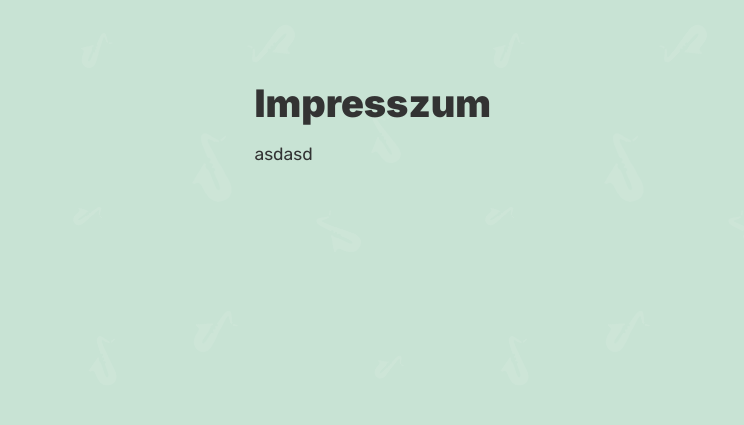
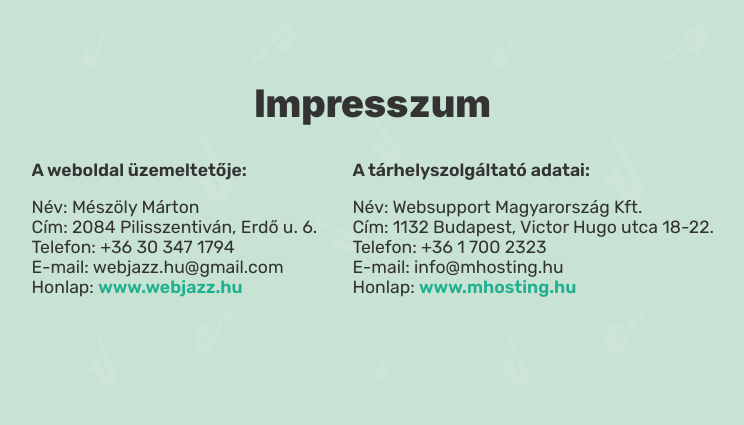
Before and after one commit to marcmesz/marcmesz.github.io, a PHP site: page / in a window 1280 px wide. Shown: the part 2600-3025 px from the top of the page, without its empty margins (262-1006 px from the left). Run offline with PHP 8.4, Linux system fonts and the light colour scheme; some libraries are stand-ins or nearby versions; some web fonts are replaced.

Commit message:
finishing project

```diff
--- a/css/index.css
+++ b/css/index.css
@@ -841,6 +841,19 @@ section:nth-last-of-type(1){
     text-align: justify;
 }
 
+#impresszum .leiras{
+    display: flex;
+    gap: 2em;
+    width: 100%;
+}
+
+#aszf p{
+    padding-left: 1.5em;
+}
+#aszf .padding-left{
+    padding-left: 4em;
+}
+
 .btn-close{
     border: none;
     cursor: pointer;
--- a/index.html
+++ b/index.html
@@ -554,9 +554,220 @@
         <div class="content">
             <h3 class="section-subtitle">Általános Szerződési Feltételek</h3>
             <div class="leiras">
+                <h4>1. ÁSZF érvényessége</h4>
                 <p>
-                    asdasd
+                    a. Jelen dokumentumban foglaltak érvényesek honlapkészítés (webalkalmazás
+                    készítés), webfejlesztés, tartalom feltöltés, honlap karbantartás, grafikai
+                    szolgáltatások, online marketing tanácsadás szolgáltatásokra, jelen weboldal
+                    üzemeltetője, illetve a szolgáltatás számlájának kiállítója (továbbiakban
+                    Vállalkozó) valamint a szolgáltatás igénybevevője (továbbiakban Megrendelő)
+                    között.
                 </p>
+                <p>
+                    b. Megrendelő a szolgáltatás megrendelésével, továbbá az előlegszámla
+                    kifizetésével elismeri, hogy ezen feltételeket megismerte, megértette és
+                    elfogadta, vagyis magára nézve kötelező érvényűnek ismeri el.
+                </p>
+
+                <h4>2. Vállalkozó által nyújtott szolgáltatások</h4>
+
+                <p>a. Tanácsadás: a weboldal elkészítését megelőzően szakmai tanácsadás</p>
+                <p>
+                    b. Weboldal (webalkalmazás) készítés / karbantartás / feltöltés: a weboldal
+                    elkészítése / módosítása a Megrendelő által biztosított tartalom alapján.
+                </p>
+                <p>
+                    c. Grafikai szolgáltatások: megrendelő igénye alapján a weboldalhoz tartozó
+                    grafikai elemek elkészítése
+                </p>
+                <p>
+                    d. Vállalkozó –igény esetén- javaslatot tesz egyéb szolgáltatásokra (domain
+                    regisztráció, webtárhely szolgáltatás, e-mail szolgáltatás, keresőregisztráció,
+                    linképítés, keresőoptimalizálás, marketing tanácsadás, online marketing), de ezt
+                    jelen ÁSZF nem szabályozza, mivel ezen tevékenység NEM tartozik vállalkozó
+                    szolgáltatási körébe.
+                </p>
+                <p>
+                    e. Vállalkozó –igény esetén- javaslatot tesz a d.) pontban leírt szolgáltatások
+                    kivitelezőjére. Megrendelő tudomásul veszi, hogy ezen kivitelezőkkel saját
+                    döntése alapján létesít üzleti kapcsolatot, így ezen szolgáltatásokért Vállalkozó
+                    nem, kizárólag a Kivitelező 3. fél tartozik felelősséggel.
+                </p>
+
+                <h4>3. Szolgáltatások megrendelése</h4>
+                <p>a. Vállalkozó és Megrendelő az elvégzendő munka előtt közösen megállapodnak az
+                elvégzendő munka feltételeiről, az igényelt szolgáltatásokról, a határidőkről, a
+                vállalkozói díjakról és a fizetési feltételekről.</p>
+                <p>b. Megrendelő a 2. pontban foglalt szolgáltatásokat szóban (telefonon,
+                személyesen, VOIP alkalmazáson keresztül) és írásban (email, postai levél
+                segítségével) rendelheti meg.</p>
+                <p>c. A megrendelés akkor válik érvényessé, amikor Megrendelő elfogadja Vállalkozó
+                szóbeli, vagy írásbeli árajánlatát és specifikációját a szolgáltatásra vonatkozóan,
+                és az előleget számla ellenében átutalja Vállalkozó számlájára. Az előleg
+                megfizetése nélkül Vállalkozó nem köteles a szolgáltatás nyújtására.</p>
+
+                <h4>4. Szolgáltatások kivitelezése</h4>
+                <p>a. Vállalkozó javaslatot tesz a weboldal / webalkalmazás kiszolgáló oldali
+                programkódjának tökéletes működéséhez szükséges technikai követelményekre
+                (pl. tárhelyszolgáltató). Amennyiben Megrendelő ezektől eltérő eszközökkel oldja
+                meg az üzemelést, úgy vállalkozó nem vállal garanciát a webalkalmazás
+                tökéletes üzemelésére. Ebben az esetben Megrendelő feladata a ezen
+                szolgáltatókkal a kommunikáció.</p>
+                <p>b. A szolgáltatás kivitelezésének első lépéseként Megrendelő részletesen
+                tájékoztatja Vállalkozót a munka részleteiről (különösen: weboldal kinézete,
+                menüpontok, tartalmak, stb), továbbá ezt Vállalkozó rendelkezésére bocsátja.</p>
+                <p>c. Megrendelő tudomásul veszi, hogy Vállalkozó csak abban az esetben tudja
+                vállalni a megállapodásban foglalt határidők betartását, amennyiben a
+                weboldalra szánt tartalom időben megérkezik. A megállapodásban foglalt
+                határidő az anyagok Vállalkozó részére történt átküldéstől számítandó.</p>
+                <p>d. Vállalkozó munkája során rendszeresen egyeztet a Megrendelővel és
+                tájékoztatja a munkafolyamat állásáról.</p>
+                <p>e. Megrendelő vállalja, hogy vállalkozó szóbeli, vagy írásbeli kérdéseire
+                (egyeztetésre) 24 órán belül választ ad - a határidők betartása érdekében.
+                Amennyiben ez nem történik meg 24 órán belül, az átadási határidő az eltelt
+                napok számával kitolódik.</p>
+                <p>f. Megrendelő elfogadja, hogy a programozási munkaszakaszban a weboldal /
+                webalkalmazás elkészültéig a Vállalkozót külön díjazás megfizetése nélkül NEM
+                kötelezheti a megállapodott funkciók, működési jellemzők megváltoztatására,
+                módosítására, vagy a munka közben átadott új tartalom felhasználására.</p>
+                <p>g. Megrendelő elfogadja, hogy amennyiben a programozási munkaszakasz ideje
+                alatt a megállapodottaktól eltérő adatokat, funkciókat, tartalmat kíván a
+                webalkalmazásban elhelyezni, ez hatással lehet a projekt díjazására és átadási
+                határidejére.</p>
+                <p>h. Megrendelő és Vállalkozó megállapodnak abban, hogy -más megállapodás
+                hiányában- Vállalkozó késedelmes teljesítése esetén kötbér fizetésére nem
+                kötelezhető.</p>
+                <p>i. Vállalkozó a munka elvégzéséhez igénybe vehet alvállalkozót.</p>
+                <p>j. A webalkalmazás elkészülte után átadás-átvétel történik, melynek keretében
+                Vállalkozó bemutatja a weboldal / webalkalmazás használatát Megrendelő
+                számára. Ez történhet írásban - dokumentáció megküldésével, továbbá a
+                végszámla kifizetésétől számított 2 héten belül online formában - max. 2 óra
+                időtartamban.</p>
+                <p>k. Megrendelő pedig visszaigazolja, hogy a webalkalmazás megfelel a
+                megállapodott követelményeknek. A visszaigazolás történhet írásban (e-mail, ill.
+                teljesítési igazolás), szóban, ill. a számla befogadásával.</p>
+
+                <h4>5. Elkészített weboldal / webalkalmazás paraméterei</h4>
+                <p>a. Vállalkozó a 2. pontban részletezett és Megrendelő által megrendelt munkát a
+                legjobb tudása szerint, a mai online trendeknek megfelelően készíti el.</p>
+                <p>b. Vállalkozó munkája során figyelembe veszi a Megrendelő (vagy képviselője)
+                kéréseit a kialakításra, dizájnra, vagy működésre vonatkozóan, még akkor is, ha
+                az nem feltétlenül egyezik a meg a legújabb trendekkel.</p>
+                <p>c. Megrendelő tudomásul veszi, hogy a Vállalkozó által készített weboldal /
+                webalkalmazás nem fog automatikusan bekerülni a keresők (pl. a Google)
+                rendszerébe. Így ha Megrendelő a weboldal elkészülte után rákeres akár saját
+                vagy vállalkozása nevére, kínálatára, tevékenységére, szolgáltatására,
+                előfordulhat, hogy azt a kereső a találati listáján nem fogja megjeleníteni. A
+                weboldalt a kereső saját algoritmusa alapján fogja feltérképezni, és
+                megjeleníteni. Ezt azonban elő lehet segíteni plusz tevékenységgel (pl. Search
+                Console regisztráció), amit vagy Megrendelő végez(tet) el, vagy Vállalkozó végez
+                el, külön megállapodás és díjazás ellenében.</p>
+                <p>d. Megrendelő tudomásul veszi, hogy a Vállalkozó által készített weboldal /
+                webalkalmazás (még a kereső regisztráció esetén sem) NEM garantál a
+                keresőkben (pl. Google) jó helyezést névre, cégnévre, kínálatára,
+                tevékenységére, szolgáltatására vonatkozóan. Ehhez online marketing
+                tevékenységre van szükség (pl. keresőoptimalizálás, vagy hirdetés), ami
+                Vállalkozó szolgáltatási körén kívül esik.</p>
+
+                <h4>6. Szolgáltatás díjának megfizetése</h4>
+                <p>a. Megrendelő kötelezettséget vállal a kiküldött számla határidőre történő
+                megfizetésére.</p>
+                <p>b. Vállalkozó a számla kifizetését követően Megrendelő rendelkezésére bocsátja a
+                weboldal adminisztrációs felületének elérését, belépési kódjait, és a
+                tartalomkezelő rendszer leírását.</p>
+                <p>c. Megrendelő a vállalkozói díj megfizetését követően a megrendelt munkát
+                teljesítettnek tekinti, tudomásul veszi, hogy további követeléssel nem élhet
+                Vállalkozóval szemben.</p>
+                <p>d. Vállalkozó és Megrendelő megállapodnak abban, hogy a Vállalkozó által
+                kibocsátott számla határidőre történő nem teljesítése esetén -eltérő
+                megállapodás hiányában- Vállalkozó jogosult a webalkalmazást</p>
+                <p class="padding-left">i. a számla fizetési határidejének lejáratát követően 15 napon belül
+                korlátozni,</p>
+                <p class="padding-left">ii. a számla fizetési határidejének lejáratát követően 30 napon belül
+                megszüntetni.</p>
+                <p class="padding-left">iii. Megrendelő fizetési kötelezettsége ezzel nem szűnik meg, a már
+                elvégzett programozási munkára továbbra is fennáll.</p>
+
+                <h4>7. Elállás</h4>
+                <p>a. Elállás a Megrendelő részéről: amennyiben Megrendelő dönt a megállapodástól
+                való elállásról, ebben az esetben felek elszámolnak a már elvégzett munkával.
+                Amennyiben Vállalkozó eddigi munkavégzését nem fedezi a Megrendelő által
+                fizetett előleg, ez esetben a többletmunkát Vállalkozó kiszámlázza Megrendelő
+                felé, aki azt 3 napon belül kifizeti.</p>
+                <p>b. Elállás a vállalkozó részéről: amennyiben az elállás Vállalkozó érdekkörében
+                bekövetkező események miatt következik be Vállalkozó részéről, akkor
+                Vállalkozó köteles a Megrendelő részére a már kifizetett előlegszámla
+                visszatérítésére. Megrendelő ez esetben semmilyen más követeléssel nem élhet
+                Vállalkozó felé.</p>
+
+                <h4>8. Garancia</h4>
+                <p>a. Vállalkozó kötelezi magát, hogy a programozási hibákat az átadást követő 365
+                napon át térítésmentesen kijavítja, amennyiben megrendelő az őt terhelő
+                kötelezettségeinek maradéktalanul eleget tesz.</p>
+                <p>b. A programozási hibák kijavítását a vállalkozó a bejelentéstől számított 1
+                munkanapon belül köteles megkezdeni.</p>
+                <p>c. Programozási hibának minősül minden olyan jelenség, amely a weboldal /
+                webalkalmazás rendeltetésszerű használatát akadályozza. Nem ide értendők a
+                Megrendelő (vagy megbízottja) általi módosítás, vagy a Megrendelő által
+                biztosított hardverkörnyezet hiányosságából felmerülő hibák. Nem ideértendő
+                továbbá a Vállalkozótól független Tartalomkezelő rendszer (Wordpress) vagy
+                bővítményeinek, sablonjainak módosításából származó kompatibilitási probléma.
+                Nem ideértendő továbbá a Megrendelő igényei szerinti bővítés,
+                tartalommódosítás, vagy külalak módosítás.</p>
+                <p>d. A vállalkozó nem vállal garanciát olyan hibák kijavítására, melyek egy
+                böngészőprogram, vagy az azt működtető számítógép (hardver és/vagy szoftver
+                összetevője) hibájából erednek.</p>
+                <p>e. A vállalkozó nem vállal garanciát azon hibák kijavítására, melyek az
+                átadás-átvétel után megjelenő böngészőprogramok és/vagy változataik nem
+                kompatibilis működésükből erednek.</p>
+
+                <h4>9. Felelősség kizárása</h4>
+                <p>a. A vállalkozó semmilyen felelősséget nem vállal arra az esetre, ha a
+                webalkalmazás nem a vállalkozó által javasolt kiszolgáló szerveren kerül
+                elhelyezésre, különösen az esetleges műszaki hibák miatt fellépő
+                adatvesztésekért, leállásért, vírusfertőzésért, stb. , és az ezzel kapcsolatosan
+                keletkezett károkért, elmaradt haszonért.</p>
+                <p>b. Vállalkozó nem tartozik felelősséggel a domain regisztrátor és tárhelyszolgáltató
+                érdekkörében felmerült műszaki hibákért, szolgáltatás kieesésért.</p>
+                <p>c. Bizonyíthatóan Vállalkozó számára felróható hibáért Vállalkozó maximum a
+                kifizetett vállalkozói díj mértékéig felelős. Megrendelő kijelenti, és tudomásul
+                veszi, hogy ezen felül vállalkozóval szemben semmilyen kártérítési igénnyel nem
+                élhet.</p>
+                <p>d. Megrendelő által a webalkalmazáson megjelenített tartalomért (képek, szövegek,
+                hangfájlok, videó fájlok, streamelt tartalom) minden felelősség a Megrendelőt
+                terheli, Vállalkozó azért felelősséget nem vállal. Vállalkozó a Megrendelő által
+                biztosított tartalomból dolgozik, így ennek eredetéért, esetleges szerzői jogi
+                problémáiért kizárólag Megrendelő a felelős.</p>
+                <p>e. Megrendelő kijelenti, hogy nem küld kéretlen leveleket (SPAM-et), és az általa
+                kiküldött e-mail üzenetek tartalmáért, küldéséért, és az e-mail címek (illetve az
+                egyéb adatok) jogszerű kezeléséért kizárólagosan ő a felelős.</p>
+
+                <h4>10. Titoktartás</h4>
+                <p>a. Vállalkozó az üzleti kapcsolat során a Megrendelőtől megszerzett információkat
+                üzleti titokként kezeli, azokat 3. fél számára nem adja tovább.</p>
+                <p>b. Megrendelő az üzleti kapcsolat során a Vállalkozó által rendelkezésére bocsátott
+                technikai információkat, ötleteket, megoldásokat, árajánlatot üzleti titokként
+                kezeli, azokat 3. fél számára nem adja tovább.</p>
+
+                <h4>11. Referencia</h4>
+                <p>a. Megrendelő hozzájárul ahhoz, hogy Vállalkozó a webalkalmazás szoftverét
+                reklámanyagaiban, weboldalán referenciaként megjelölheti. Ezen hozzájárulását
+                Megrendelő a Vállalkozó ajánlatának elfogadásával és az előlegszámla
+                kifizetésével automatikusan megadja.</p>
+                <p>b. Amennyiben ehhez Megrendelő nem járul hozzá, akkor azt írásban (emailben)
+                egyértelműen jelzi Vállalkozó felé.</p>
+
+                <h4>12. Vállalkozó és kapcsolattartó</h4>
+                <p>a. Mészöly Márton</p>
+                <p class="padding-left">i. Székhely: 2084 Pilisszentiván, Erdő u. 6.</p>
+                <p class="padding-left">ii. Telefon: +36 30 347 1794</p>
+                <p class="padding-left">iii. Email: webjazz.hu@gmail.com</p>
+
+                <h4>13. ÁSZF érvényessége</h4>
+                <p>a. Jelen feltételek 2020.01.01.- től visszavonásig érvényesek.</p>
+                <p>b. Vállalkozó fenntartja magának a jogot az ÁSZF egyoldalú, előzetes bejelentés
+                nélküli megváltoztatására.</p>
+                <p>c. Az érvényes ÁSZF a weboldalon kerül közzétételre.</p>
             </div>
         </div>
         <button class="btn btn-close">Bezár</button>
@@ -566,9 +777,27 @@
         <div class="content">
             <h3 class="section-subtitle">Impresszum</h3>
             <div class="leiras">
-                <p>
-                    asdasd
-                </p>
+                <div class="uzemelteto">
+                    <p><strong>A weboldal üzemeltetője:</strong></p>
+                    <p>
+                        Név: Mészöly Márton<br />
+                        Cím: 2084 Pilisszentiván, Erdő u. 6.<br />
+                        Telefon: +36 30 347 1794<br />
+                        E-mail: webjazz.hu@gmail.com<br />
+                        Honlap: <a href="https://www.webjazz.hu/">www.webjazz.hu</a>
+                    </p>
+                </div>
+                <div class="tarhely-szolgaltato">
+                    <p><strong>A tárhelyszolgáltató adatai:</strong></p>
+                    <p>
+                        Név: Websupport Magyarország Kft.<br />
+                        Cím: 1132 Budapest, Victor Hugo utca 18-22.<br />
+                        Telefon: +36 1 700 2323<br />
+                        E-mail: info@mhosting.hu<br />
+                        Honlap: <a href="https://www.mhosting.hu/">www.mhosting.hu</a>
+                    </p>
+                </div>
+
             </div>
         </div>
         <button class="btn btn-close">Bezár</button>
```
Also changed, not shown: other parts of css/index.css (+20 -28 lines).
